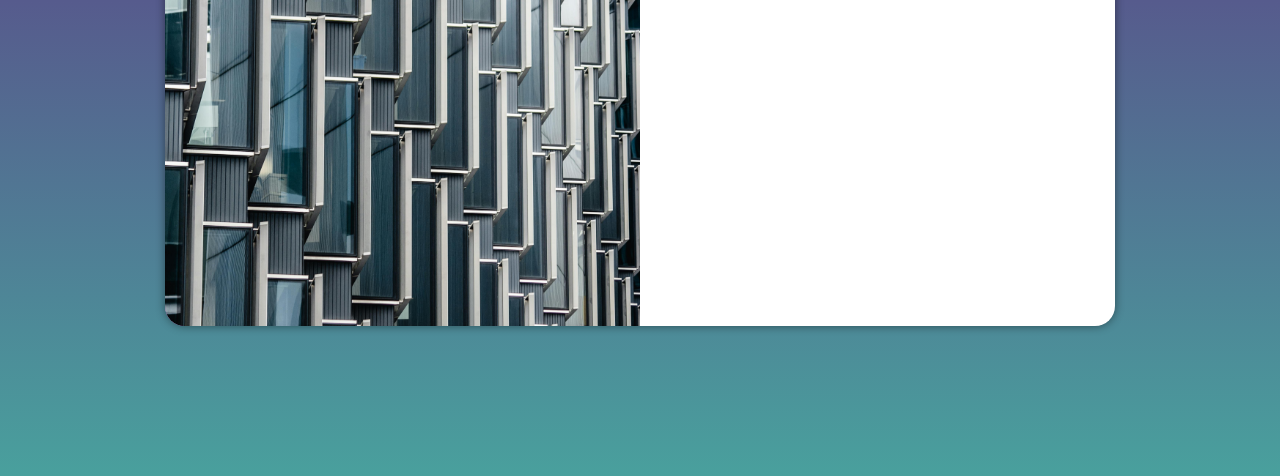
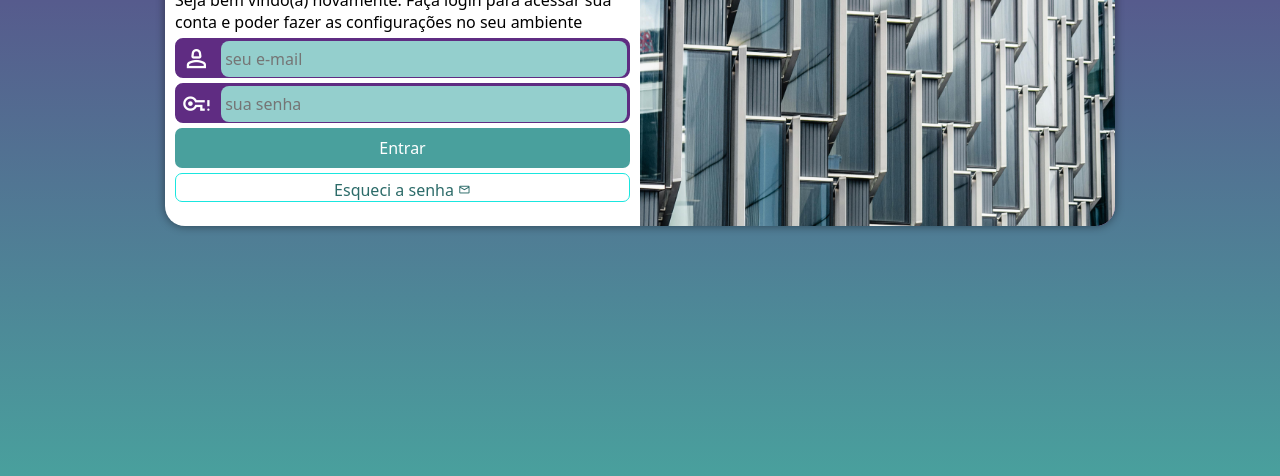
Before and after one commit to edioalexandre/projeto-login, a plain HTML site: page index.html in a window 1280 px wide. Shown: the part 324-800 px from the top of the page. Drawn offline with nearby package versions, Linux system fonts and the light colour scheme.

Commit message:
final da tela de login

```diff
--- a/estilos/eststyle.css
+++ b/estilos/eststyle.css
@@ -26,15 +26,15 @@ section#login {
     position: absolute;
     top: 50%;
     left: 50%;
-    transform: translate(-50%, -50%);
     overflow: hidden;
     background-color: white;
     width: 250px;
-    height: 500px;
+    height: 515px;
     border-radius: 20px;
     box-shadow: 0px 0px 10px rgba(0, 0, 0, 0.459);
-    transition: width .3s heigth .3s;
-    -o-transition-timing-function: ease;
+    transform: translate(-50%, -50%);
+    transition: width .3s, heigth .3s;
+    transition-timing-function: ease;
 }
 section#login > div#imagem {
     background: #5f2c82 url(../imagens/wolfl.jpg.jpg) no-repeat;
@@ -46,3 +46,81 @@ section#login > div#formulario {
     display: block;
     padding: 10px;
 }
+div#formulario > h1 {
+    text-align: center;
+    margin: 5px;
+    font-size: 1em;
+}
+div#formulario > p {
+    font-size: 1em;
+
+}
+form > div.campo {
+    background-color: #5f2c82;
+    border: 2px solid #5f2c82;
+    display: block;
+    width: 100%;
+    height: 40px;
+    border-radius: 8px;
+    margin: 5px 0px;
+}
+div.campo > label {
+    display: none;
+}
+div.campo > i {
+    color: white;
+   /* background-color: black;*/
+    font-size: 1.8em;
+    width: 40px;
+    padding: 5px;
+}
+div.campo  > input {
+    background-color: #94cfcd;
+    font-size: 1em;
+    width: calc(100% - 45px);
+    height: 100%;
+    border: 0px;
+    border-radius: 8px;
+    padding: 4px;
+    transform: translateY(-8px);
+}
+div.campo > input:focus-within {
+    background-color: white;
+    border: none;
+}
+form > input[type=submit] {
+    display: block;
+    font-size: 1em;
+    width: 100%;
+    height: 40px;
+    background-color: #49a09d;
+    color: white;
+    border: none;
+    border-radius: 7px;
+    cursor: pointer;
+}
+form > input[type=submit]:hover {
+    background-color: #2d6462;
+}
+
+form > a.botao {
+    display: block;
+    text-align: center;
+    font-size: 1em;
+    width: 100%;
+    height: 40%;
+    padding-top: 5px;
+    margin-top: 5px;
+    background-color:white;
+    color: #2c6b69;
+    border: 1px solid #1ae6df;
+    border-radius: 7px;
+    text-decoration: none;
+
+}
+form > a.botao:hover {
+    background-color: #6cd3cf;
+}
+form > a.botao > i {
+    font-size: 0.8em;
+}
--- a/estilos/media-query.css
+++ b/estilos/media-query.css
@@ -8,11 +8,13 @@ Tablete: 768px até 1200px
 Grandes telas: acima de 1200px
 */
         @media screen and (min-width:768px) and (max-width:992px) {
+            /*Configuração para Tablete*/
             body { background-image: linear-gradient(to top,#49a09d,#5f2c82);
 
             }
             section#login {
                 width: 80vw;
+                height: 300px;
                }
                section#login >div#imagem {
                 float: left;
@@ -28,19 +30,28 @@ Grandes telas: acima de 1200px
 
 
 @media screen and (min-width:992px) {
+    /*Configuração para Tablete*/
     body { background-image: linear-gradient(to top,#49a09d,#5f2c82);
 
     }
     section#login {
         width: 950px;
+        height: 300px;
        }
        section#login > div#imagem {
-        float: left;
+        float: right;
         width: 50%;
         height: 100%;
     }
     section#login > div#formulario {
-        float: right;
+        float: left;
         width: 50%;
     }
 }
+div#formulario > h1 {
+    font-size: 2em;
+}
+div# formulario > p {
+    font-size: 1em;
+    margin: 20px 0px;
+}
--- a/index.html
+++ b/index.html
@@ -4,6 +4,7 @@
     <meta charset="UTF-8">
     <meta name="viewport" content="width=device-width, initial-scale=1.0">
     <title>login</title>
+    <link rel="stylesheet" href="https://fonts.googleapis.com/css2?family=Material+Symbols+Outlined:opsz,wght,FILL,GRAD@24,400,0,0" />
     <link rel="stylesheet" href="estilos/eststyle.css">
     <link rel="stylesheet" href="estilos/media-query.css">
 </head>
@@ -17,7 +18,26 @@
             <div id="formulario">
                 <h1>Login</h1>
                 <p>Seja bem vindo(a) novamente. Faça login para acessar sua conta e poder  fazer as configurações no seu ambiente</p>
-                <form action="login.php" method="post"></form>
+                <form action="login.php" method="post" autocomplete="on">
+                    <div class="campo">
+                        <i class="material-symbols-outlined">person_2</i>
+                        <input type="email" name="login" id="ilogin" placeholder="seu e-mail" autocomplete="email" required maxlength="30">
+                        <label for="ilogin">login</label>
+                    </div>
+                    <div class="campo">
+
+                        <i class="material-symbols-outlined"> vpn_key_alert</i>
+                        <input type="password" name="senha" id="isenha" placeholder="sua senha" autocomplete="current-password" required minlength="8" maxlength="20">
+                        <label for="isenha">Senha</label>
+
+                    </div>
+                    <input type="submit" value="Entrar">
+                    <a href="esqueci.html" class="botao">
+                        Esqueci a senha <i class="material-symbols-outlined">mail</i>
+
+                    </a>
+
+                </form>
 
             </div>
         </section>
```
